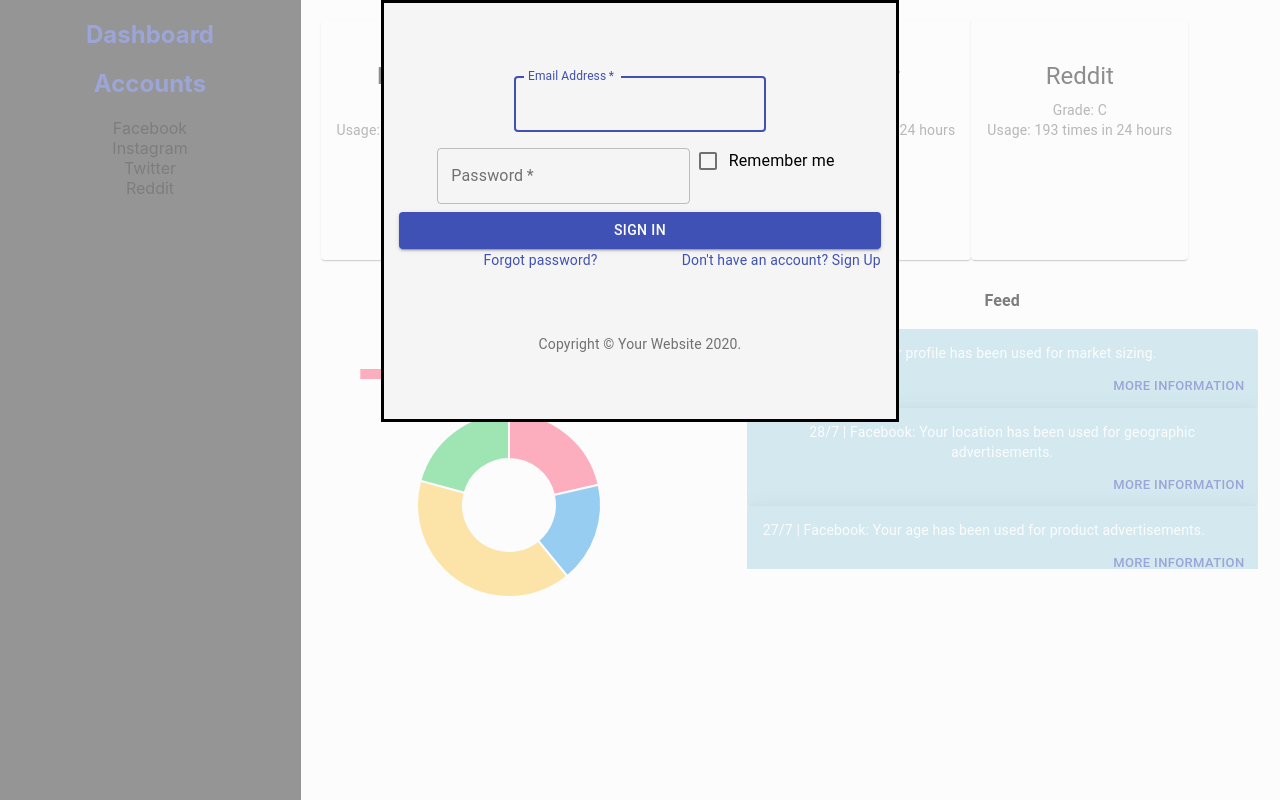
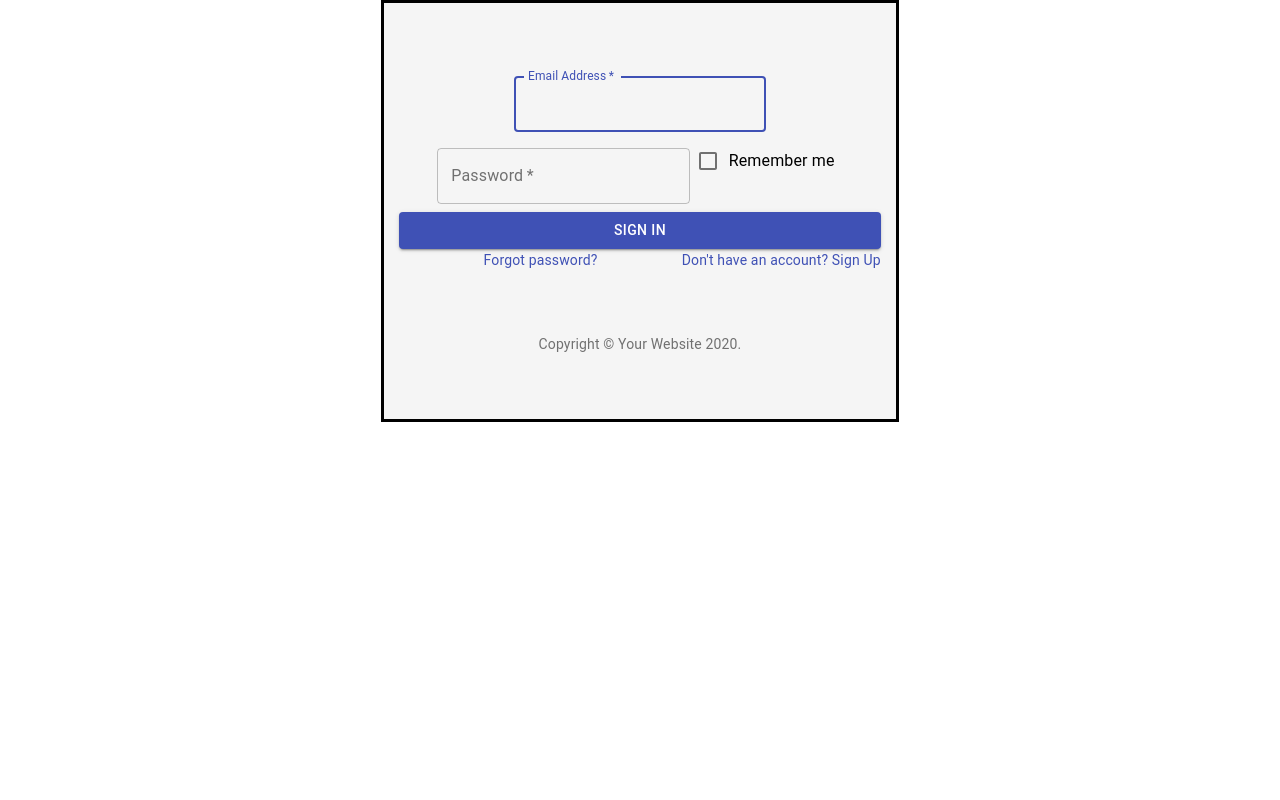
Before and after one commit to Boqian-Ma/sync-hack-2020-macrohard, a React (Create React App) app: page / in a window 1280 px wide. Built offline with nearby package versions, Linux system fonts and the light colour scheme.

Commit message:
made background white when not logged in

```diff
--- a/src/App.css
+++ b/src/App.css
@@ -43,6 +43,6 @@
   left: 0;
   width: 100%;
   height: 100%;
-  background: rgba(250,250,250,.5);
+  background: white;
   z-index: auto;
 }
```
